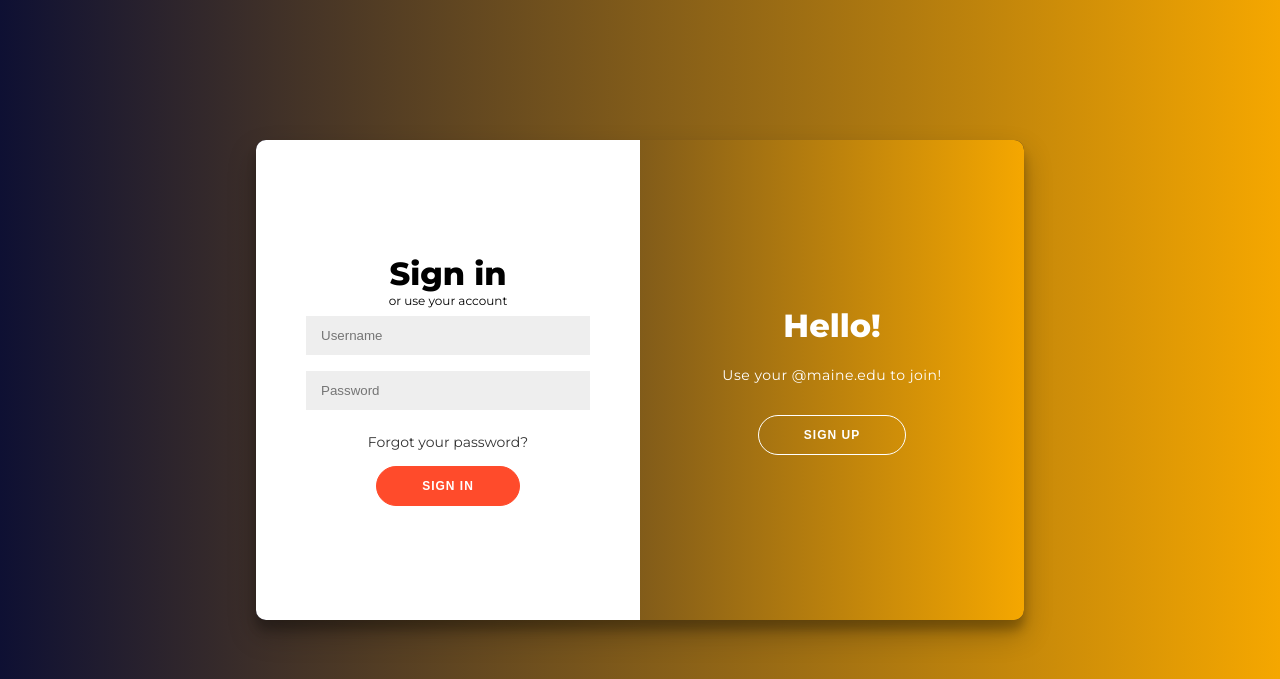
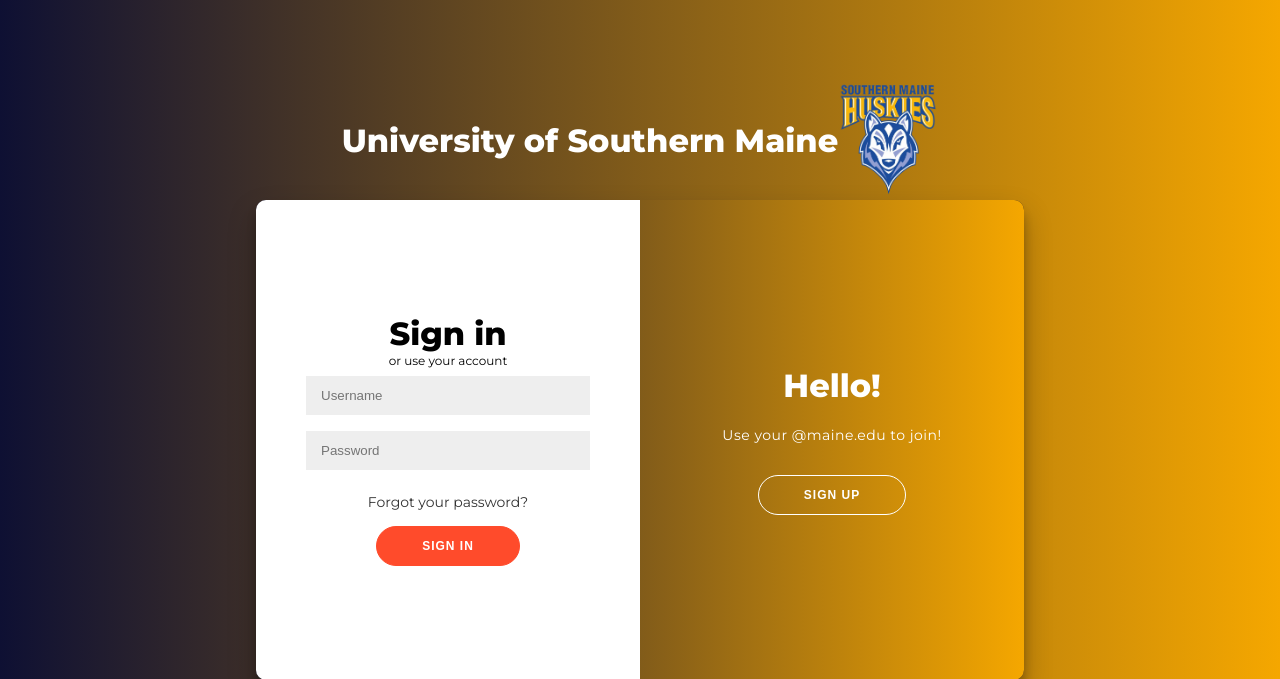
Before and after one commit to Evanmsawyer/USMSocial, a Django app: page / in a window 1280 px wide. Shown: the top 679 px of the page. Run offline with Django 5.2, Linux system fonts and the light colour scheme.

Commit message:
Update login.html

```diff
--- a/socialProject/templates/login.html
+++ b/socialProject/templates/login.html
@@ -4,10 +4,24 @@
 <head>
     <meta charset="UTF-8">
     <meta name="viewport" content="width=device-width, initial-scale=1.0">
-    <title>Sign Up/In Form</title>
+    <title>USM Social</title>
     <link rel="stylesheet" type="text/css" href="{% static 'assets/login.css' %}">
+    <style>
+        .header-container {
+            display: flex;
+            align-items: center;
+        }
+
+        .logo-img {
+            margin-left: auto;
+        }
+    </style>
 </head>
 <body>
+<div class="header-container">
+        <h1 style="color: white;">University of Southern Maine</h1>
+        <img src="static/images/huskies.png" alt="University Logo" class="logo-img">
+    </div>
     <div class="container" id="container">
     <div class="form-container sign-up-container">
         <div>
```
